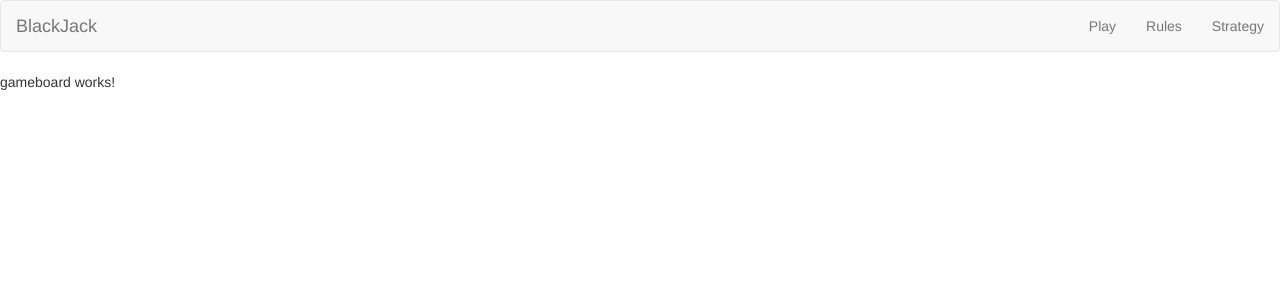
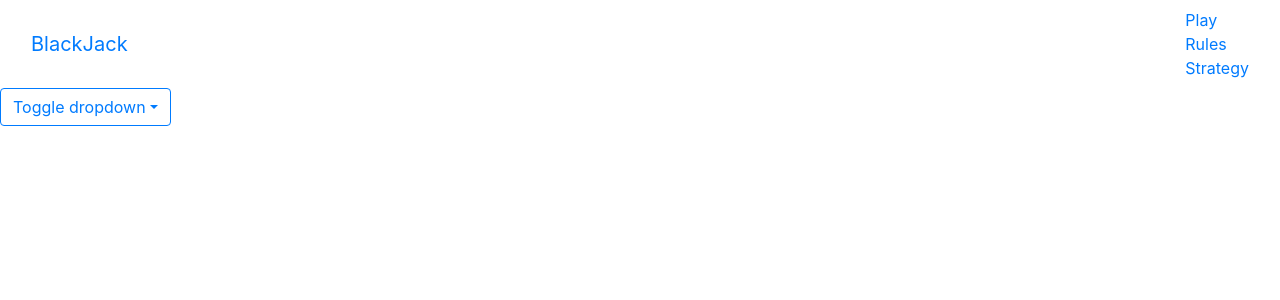
Before and after one commit to jer244/BlackJack, an Angular app: page /play in a window 1280 px wide. Shown: the top 300 px of the page. Built offline with nearby package versions, Linux system fonts and the light colour scheme; no server answers.

Commit message:
add options dropdown on gameboard

```diff
--- a/package.json
+++ b/package.json
@@ -21,7 +21,8 @@
     "@angular/platform-browser": "^5.0.0",
     "@angular/platform-browser-dynamic": "^5.0.0",
     "@angular/router": "^5.0.0",
-    "bootstrap": "^3.3.7",
+    "@ng-bootstrap/ng-bootstrap": "^1.0.0-beta.5",
+    "bootstrap": "^4.0.0-beta.2",
     "core-js": "^2.4.1",
     "rxjs": "^5.5.2",
     "zone.js": "^0.8.14"
--- a/src/app/app.module.ts
+++ b/src/app/app.module.ts
@@ -1,6 +1,7 @@
 import { BrowserModule } from '@angular/platform-browser';
 import { NgModule } from '@angular/core';
 import { HttpClientModule } from '@angular/common/http';
+import { NgbModule } from '@ng-bootstrap/ng-bootstrap';
 
 import { AppRoutingModule } from './app-routing.module';
 import { AppComponent } from './app.component';
@@ -22,6 +23,7 @@ import { DealerService } from './gameboard/dealer.service';
   ],
   imports: [
     BrowserModule,
+    NgbModule.forRoot(),
     AppRoutingModule,
     HttpClientModule
   ],
--- a/src/app/gameboard/gameboard.component.html
+++ b/src/app/gameboard/gameboard.component.html
@@ -1,3 +1,12 @@
-<p>
-  gameboard works!
-</p>
+<div class="row">
+  <div class="col">
+    <div ngbDropdown class="d-inline-block">
+      <button class="btn btn-outline-primary" id="dropdownBasic1" ngbDropdownToggle>Toggle dropdown</button>
+      <div ngbDropdownMenu aria-labelledby="dropdownBasic1">
+        <button class="dropdown-item">Action - 1</button>
+        <button class="dropdown-item">Another Action</button>
+        <button class="dropdown-item">Something else is here</button>
+      </div>
+    </div>
+  </div>
+</div>
--- a/src/app/gameboard/gameboard.component.ts
+++ b/src/app/gameboard/gameboard.component.ts
@@ -14,4 +14,12 @@ export class GameboardComponent implements OnInit {
     this.dealer.newDeck(6);
   }
 
+  shuffle(){
+    console.log("suffle");
+  }
+
+  newDeck(){
+    console.log('newDeck');
+  }
+
 }
```
Also changed, not shown: 1 other file (tests, documents, lock files or other folders).
